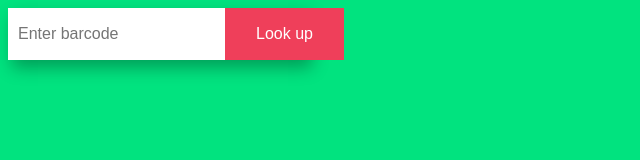
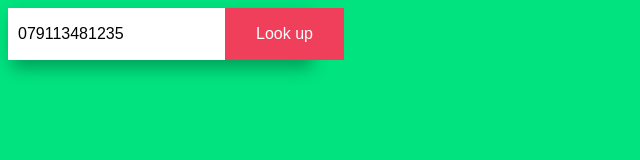
Before and after one commit to msmcsd/price-is-right, a React (Create React App) app: page / in a window 1280 px wide. Shown: the top 160 px of the page, without its empty margins (0-640 px from the left). Built offline with nearby package versions, Linux system fonts and the light colour scheme.

Commit message:
Frontend: Show an existing barcode on UI for testing purpose

```diff
--- a/src/components/ItemLookup.tsx
+++ b/src/components/ItemLookup.tsx
@@ -7,7 +7,7 @@ import { loadItemHistory, upsertItem } from "../database";
 import ItemCard from "./ItemCard";
 
 const ItemLookup = () => {
-  const [barcodeText, setBarcodeText] = useState<string>("");
+  const [barcodeText, setBarcodeText] = useState<string>("079113481235");
   const [itemHistory, setItemHistory] = useState<GroceryItem[]>([]);
   const [item, setItem] = useState<FoodApiResult | null>();
   const [price, setPrice] = useState<number>(0)
@@ -160,6 +160,7 @@ const ItemLookup = () => {
       <form className="flex-form" onSubmit={handleSubmit}>
         <input type="text"
                name="barcode"
+               value="079113481235"
                placeholder="Enter barcode"
                onChange={handleTextChange}
                onInput={handleInput}
```
